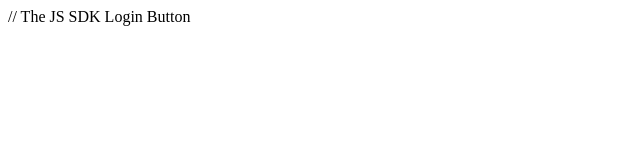
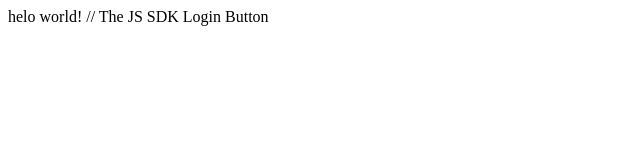
Before and after one commit to Anushreee/Anushreee.github.io, a plain HTML site: page index.html in a window 1280 px wide. Shown: the whole page, without its empty margins (0-640 px from the left). Drawn offline with Linux system fonts and the light colour scheme.

Commit message:
added body

```diff
--- a/index.html
+++ b/index.html
@@ -5,6 +5,7 @@
 <meta charset="UTF-8">
 </head>
 <body>
+    helo world!
 <script>
 
   function statusChangeCallback(response) {  // Called with the results from FB.getLoginStatus().
```
